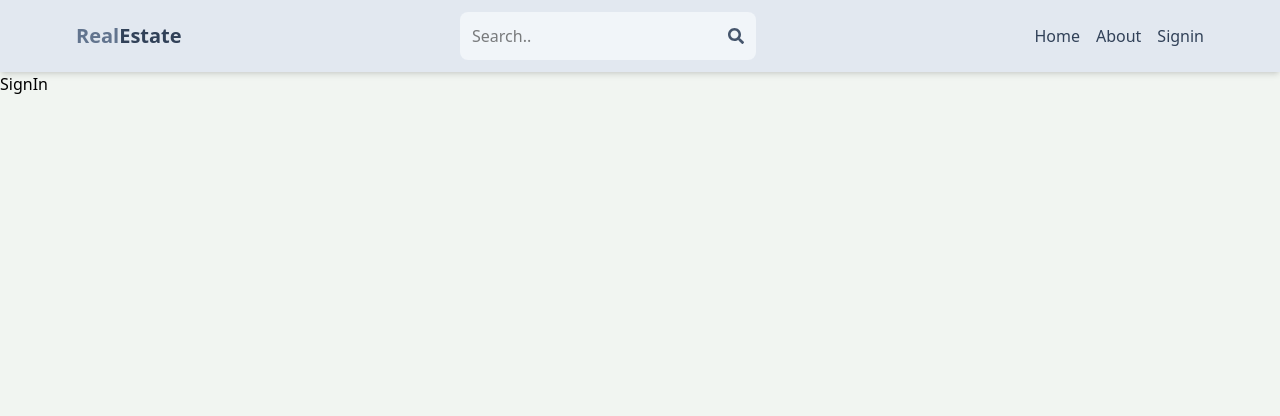
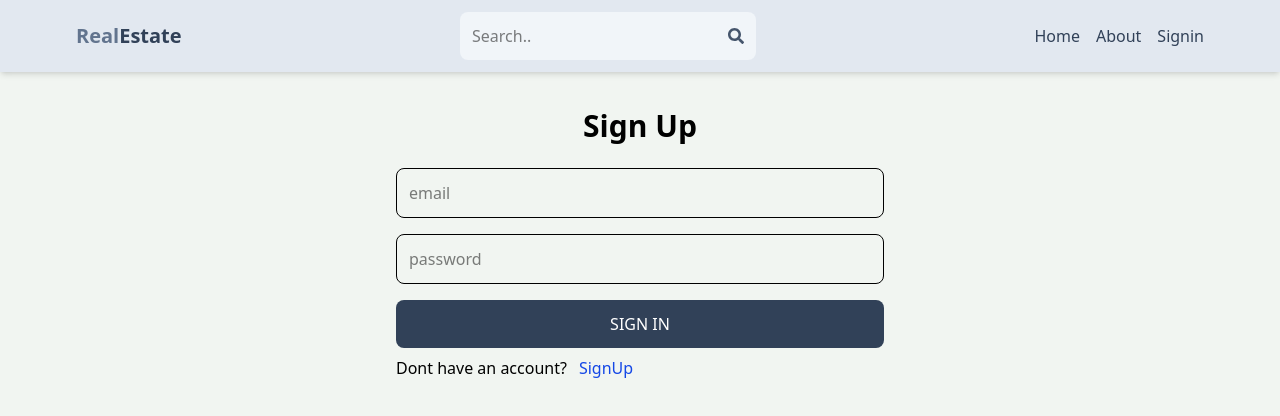
Before and after one commit to Shrishailg11/PlotPoint, a React (Vite) app in the folder client/: page /sign-in in a window 1280 px wide. Shown: the top 416 px of the page. Built offline with nearby package versions, Linux system fonts and the light colour scheme.

Commit message:
Done with the SignIn functionality

```diff
--- a/client/src/pages/SignIn.jsx
+++ b/client/src/pages/SignIn.jsx
@@ -1,8 +1,65 @@
-import React from 'react'
+import React, { useState } from 'react'
+import {Link , useNavigate} from 'react-router-dom'
 
 function SignIn() {
-    return<>
-    <h1>SignIn</h1>
+    const [formData, setFormData] = useState({});
+    const [error, setError] = useState(null);
+    const [loading, setLoading] = useState(false);
+    const navigate = useNavigate();
+
+    const handleChange =(e)=>{
+        setFormData({
+            ...formData,
+            [e.target.id] :e.target.value
+        })
+    }
+
+    const handleSubmit = async (e) => {
+    e.preventDefault();
+    try {
+        setLoading(true);
+        const res = await fetch("/api/auth/signin", {
+        method: "POST",
+        headers: { "Content-Type": "application/json" },
+        body: JSON.stringify(formData),
+        });
+
+        const data = await res.json();
+        console.log(data);
+        if(data.success === false){
+            setError(data.message);
+            setLoading(false);
+            return ;
+        }
+        setLoading(false);
+        setError(null);
+        navigate('/');
+        console.log("✅ Success:", data);
+    } catch (err) {
+        setLoading(false);
+        setError(err.message);
+        console.error("❌ Error:", err.message);
+    }
+    };
+
+    console.log(formData);
+    return <>
+    <div className='p-3 max-w-lg mx-auto'>
+        <h1 className='font-semibold text-3xl text-center my-6'>Sign Up</h1>
+        <form onSubmit={handleSubmit} className='flex flex-col gap-4'>
+            <input type='email' placeholder='email' id='email'
+            onChange={handleChange} className='border p-3 rounded-lg'/>
+            <input type='password' placeholder='password' id='password'
+            onChange={handleChange} className='border p-3 rounded-lg'/>
+            <button disabled={loading}type='submit' className='bg-slate-700 text-white p-3 rounded-lg
+            uppercase hover:opacity-88 disabled:opacity-75'>{loading ? "Loading..." :"Sign In"}</button>
+        </form>
+        <div className='flex gap-3 mt-2 '>
+            <p>Dont have an account? </p>
+            <Link to={'/sign-up'} className='text-blue-700 hover:underline'>SignUp</Link>
+        </div>
+        {error && <p className='text-red-500'>{error}</p>}
+    </div>
     </>
 }
 
```
